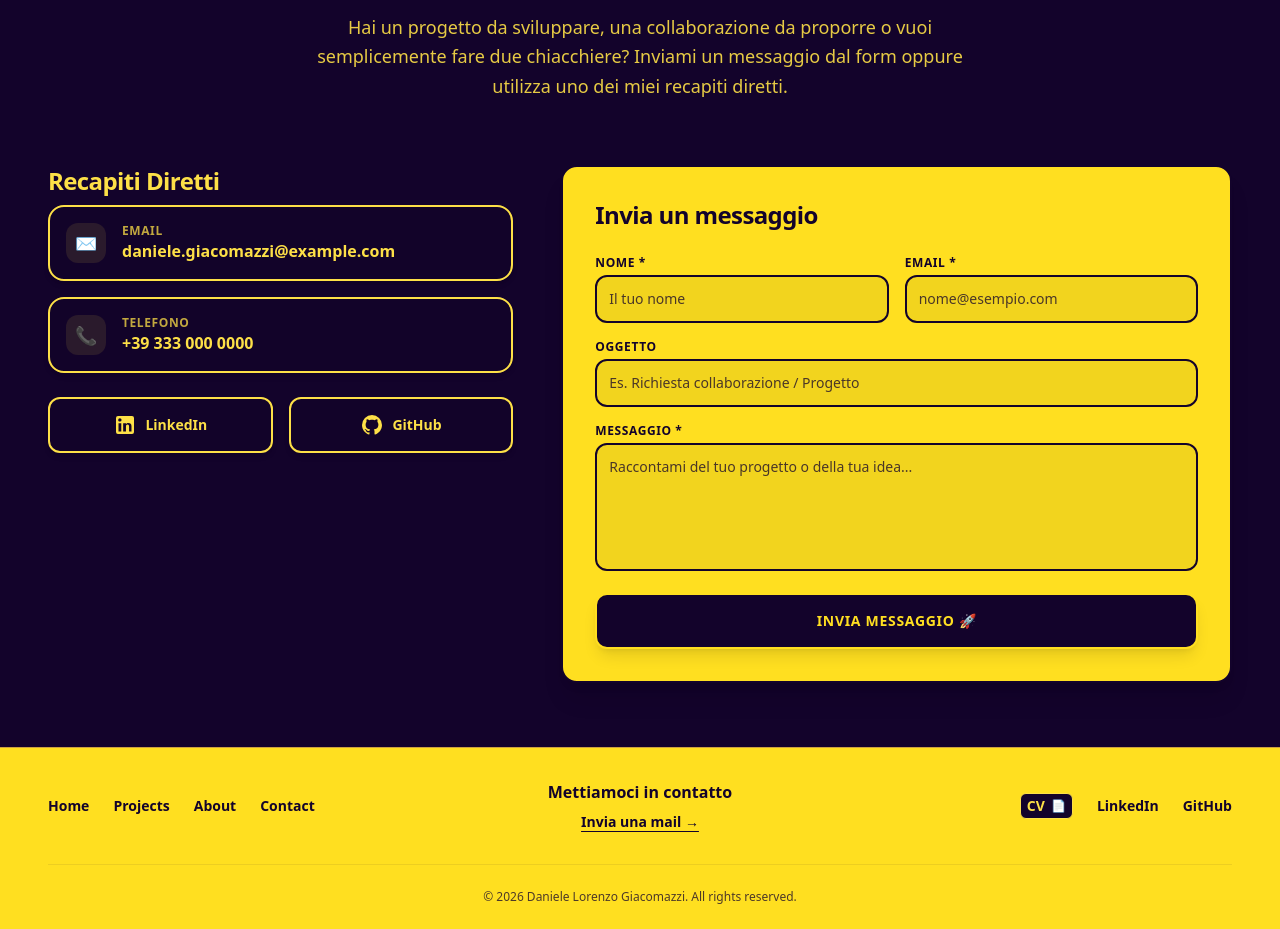
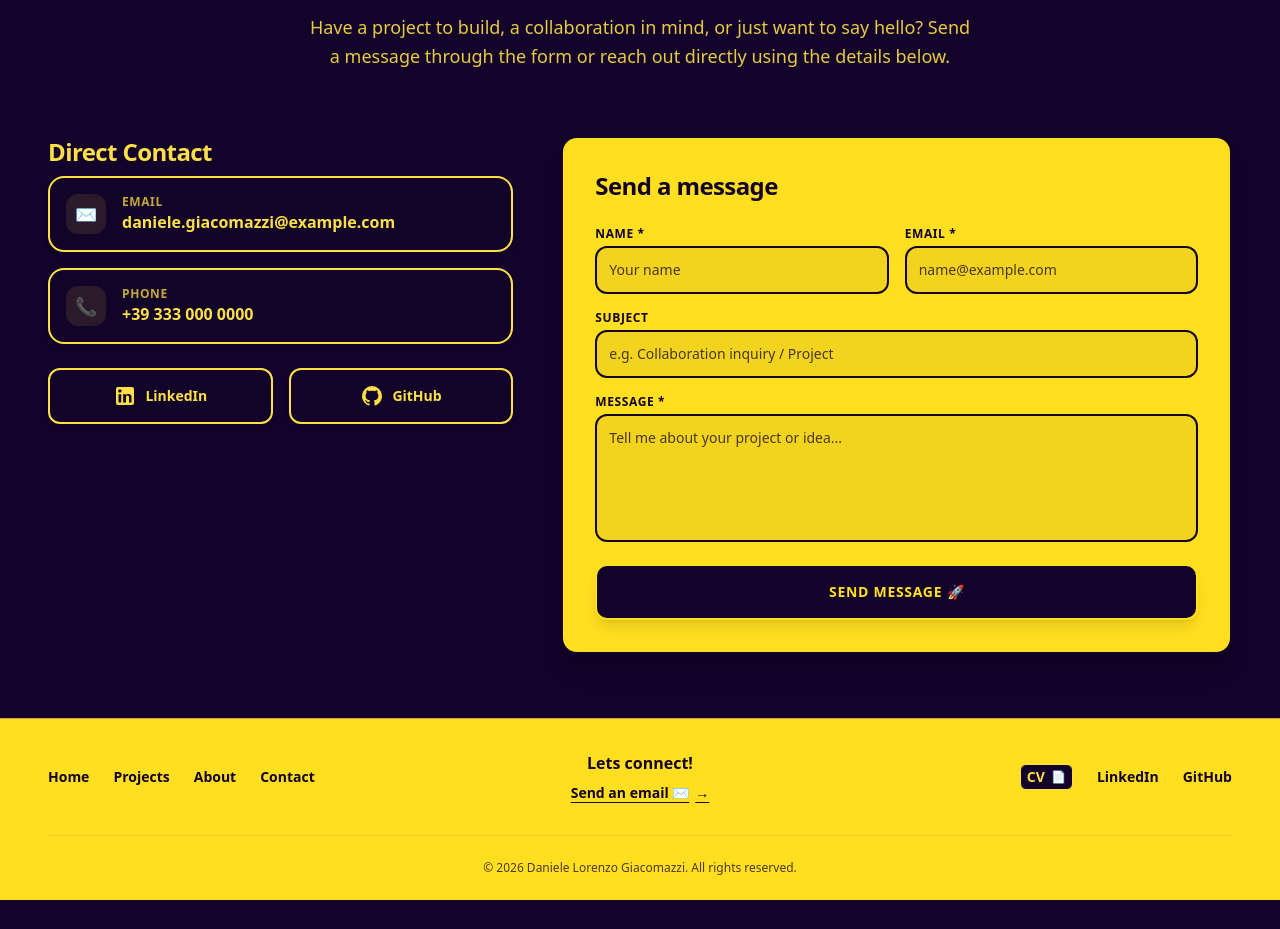
Before and after one commit to DanieleLG90/new-portfolio, a Next.js app: page /Contact in a window 1280 px wide. Shown: the part 260-1189 px from the top of the page. After the commit the page ends 1160 px from the top, so only its background shows below. Built offline with nearby package versions, Linux system fonts and the light colour scheme.

Commit message:
testi aggiornati e tradotti per pagina contatti e footer

```diff
--- a/app/Contact/page.tsx
+++ b/app/Contact/page.tsx
@@ -4,26 +4,26 @@ export default function ContactPage() {
   return (
     <main className="min-h-screen flex flex-col py-16 px-4 sm:px-6 md:px-12 max-w-7xl mx-auto w-full">
 
-      {/* Header della Pagina */}
+      {/* Page Header */}
       <div className="flex flex-col items-center text-center mb-16">
         <span className="px-4 py-1.5 mb-4 text-xs font-bold tracking-wider uppercase bg-[#13032b] text-yellow-300 light:bg-yellow-300 light:text-[#13032b] rounded-full shadow-md">
-          Disponibile per collaborazioni
+          Available for collaborations
         </span>
         <h1 className="text-4xl sm:text-5xl md:text-6xl font-black mb-6 tracking-tight">
-          Mettiamoci in contatto.
+          Get in touch.
         </h1>
         <p className="text-base sm:text-lg opacity-90 max-w-2xl leading-relaxed font-medium">
-          Hai un progetto da sviluppare, una collaborazione da proporre o vuoi semplicemente fare due chiacchiere? Inviami un messaggio dal form oppure utilizza uno dei miei recapiti diretti.
+          Have a project to build, a collaboration in mind, or just want to say hello? Send a message through the form or reach out directly using the details below.
         </p>
       </div>
 
-      {/* Griglia a 2 Colonne: Info & Form */}
+      {/* 2-Column Grid: Info & Form */}
       <div className="grid grid-cols-1 lg:grid-cols-12 gap-12 items-start">
 
-        {/* Colonna Sinistra: Recapiti Diretti & Social */}
+        {/* Left Column: Direct Contact & Social */}
         <div className="lg:col-span-5 flex flex-col space-y-6 order-2 lg:order-1">
           <h2 className="text-2xl font-black tracking-tight mb-2">
-            Recapiti Diretti
+            Direct Contact
           </h2>
 
           <div className="space-y-4">
@@ -41,7 +41,7 @@ export default function ContactPage() {
               </div>
             </a>
 
-            {/* Telefono Card */}
+            {/* Phone Card */}
             <a
               href="tel:+393330000000"
               className="flex items-center gap-4 p-4 rounded-2xl border-2 border-current bg-black/5 light:bg-white/5 hover:-translate-y-0.5 active:scale-95 transition-all duration-10 transition-colors duration-10 shadow-md group cursor-pointer"
@@ -50,7 +50,7 @@ export default function ContactPage() {
                 📞
               </div>
               <div>
-                <p className="text-[10px] sm:text-xs opacity-75 font-bold uppercase tracking-wider">Telefono</p>
+                <p className="text-[10px] sm:text-xs opacity-75 font-bold uppercase tracking-wider">Phone</p>
                 <p className="text-sm sm:text-base font-black">+39 333 000 0000</p>
               </div>
             </a>
@@ -84,7 +84,7 @@ export default function ContactPage() {
           </div>
         </div>
 
-        {/* Colonna Destra: Componente Form */}
+        {/* Right Column: Form Component */}
         <div className="lg:col-span-7 order-1 lg:order-2">
           <ContactForm />
         </div>
--- a/components/ContactForm.tsx
+++ b/components/ContactForm.tsx
@@ -22,7 +22,7 @@ export default function ContactForm() {
     e.preventDefault();
     setStatus("loading");
 
-    // Simulazione invio (in seguito collegheremo Server Actions o API di invio email)
+    // Simulated submission (connect Server Actions or an email API route later)
     setTimeout(() => {
       setStatus("success");
       setFormData({ name: "", email: "", subject: "", message: "" });
@@ -31,25 +31,25 @@ export default function ContactForm() {
 
   return (
     <div className="relative w-full max-w-2xl mx-auto">
-      {/* Mascotte posizionata sullo sfondo (z-0) */}
+      {/* Mascot positioned in the background (z-0) */}
       <FormMascot delay={600} duration={3500} />
 
-      {/* Contenitore principale a contrasto: Giallo in Dark, Viola in Light */}
+      {/* High-contrast container: Yellow in Dark, Purple in Light */}
       <div className="relative z-10 w-full max-w-2xl mx-auto p-6 sm:p-8 rounded-2xl border-2 border-current bg-yellow-300 text-[#13032b] light:bg-[#13032b] light:text-yellow-300 shadow-xl transition-colors duration-300">
-        <h3 className="text-2xl font-black mb-6 tracking-tight">Invia un messaggio</h3>
+        <h3 className="text-2xl font-black mb-6 tracking-tight">Send a message</h3>
 
         {status === "success" ? (
           <div className="p-8 rounded-xl bg-black/10 light:bg-white/10 border-2 border-current text-center space-y-3">
             <p className="text-2xl">🎉</p>
-            <p className="text-lg font-bold">Messaggio inviato con successo!</p>
+            <p className="text-lg font-bold">Message sent successfully!</p>
             <p className="text-xs sm:text-sm opacity-90 font-medium">
-              Grazie per avermi contattato. Ti risponderò il prima possibile.
+              Thanks for reaching out. I&apos;ll get back to you as soon as possible.
             </p>
             <button
               onClick={() => setStatus("idle")}
               className="mt-4 px-5 py-2.5 text-xs font-bold underline hover:opacity-80 transition-opacity cursor-pointer"
             >
-              Invia un altro messaggio
+              Send another message
             </button>
           </div>
         ) : (
@@ -57,7 +57,7 @@ export default function ContactForm() {
             <div className="grid grid-cols-1 sm:grid-cols-2 gap-4">
               <div>
                 <label className="block text-xs font-bold uppercase tracking-wider mb-1">
-                  Nome *
+                  Name *
                 </label>
                 <input
                   type="text"
@@ -65,7 +65,7 @@ export default function ContactForm() {
                   required
                   value={formData.name}
                   onChange={handleChange}
-                  placeholder="Il tuo nome"
+                  placeholder="Your name"
                   className="w-full p-3 rounded-xl border-2 border-current bg-black/5 light:bg-white/10 text-sm font-medium focus:outline-none focus:ring-2 focus:ring-current transition-all placeholder:opacity-75 placeholder:text-current"
                 />
               </div>
@@ -80,7 +80,7 @@ export default function ContactForm() {
                   required
                   value={formData.email}
                   onChange={handleChange}
-                  placeholder="nome@esempio.com"
+                  placeholder="name@example.com"
                   className="w-full p-3 rounded-xl border-2 border-current bg-black/5 light:bg-white/10 text-sm font-medium focus:outline-none focus:ring-2 focus:ring-current transition-all placeholder:opacity-75 placeholder:text-current"
                 />
               </div>
@@ -88,21 +88,21 @@ export default function ContactForm() {
 
             <div>
               <label className="block text-xs font-bold uppercase tracking-wider mb-1">
-                Oggetto
+                Subject
               </label>
               <input
                 type="text"
                 name="subject"
                 value={formData.subject}
                 onChange={handleChange}
-                placeholder="Es. Richiesta collaborazione / Progetto"
+                placeholder="e.g. Collaboration inquiry / Project"
                 className="w-full p-3 rounded-xl border-2 border-current bg-black/5 light:bg-white/10 text-sm font-medium focus:outline-none focus:ring-2 focus:ring-current transition-all placeholder:opacity-75 placeholder:text-current"
               />
             </div>
 
             <div>
               <label className="block text-xs font-bold uppercase tracking-wider mb-1">
-                Messaggio *
+                Message *
               </label>
               <textarea
                 name="message"
@@ -110,7 +110,7 @@ export default function ContactForm() {
                 required
                 value={formData.message}
                 onChange={handleChange}
-                placeholder="Raccontami del tuo progetto o della tua idea..."
+                placeholder="Tell me about your project or idea..."
                 className="w-full p-3 rounded-xl border-2 border-current bg-black/5 light:bg-white/10 text-sm font-medium focus:outline-none focus:ring-2 focus:ring-current resize-none transition-all placeholder:opacity-75 placeholder:text-current"
               ></textarea>
             </div>
@@ -120,7 +120,7 @@ export default function ContactForm() {
               disabled={status === "loading"}
               className="w-full py-4 font-black bg-[#13032b] text-yellow-300 light:bg-yellow-300 light:text-[#13032b] border-2 border-current rounded-xl shadow-lg hover:opacity-90 active:scale-95 transition-all text-sm uppercase tracking-wider disabled:opacity-75 cursor-pointer"
             >
-              {status === "loading" ? "Invio in corso..." : "Invia Messaggio 🚀"}
+              {status === "loading" ? "Sending..." : "Send Message 🚀"}
             </button>
           </form>
         )}
--- a/components/Footer.tsx
+++ b/components/Footer.tsx
@@ -29,14 +29,19 @@ export default function Footer() {
 
         {/* Colonna 2: Frase d'impatto e link alla pagina/sezione contatti */}
         <div className="flex flex-col items-center">
-          <p className="text-sm sm:text-base font-bold mb-2">
-            Mettiamoci in contatto
+          <p className="text-sm sm:text-base font-bold text-center mb-2">
+            Lets connect!
           </p>
           <a
             href="mailto:giacomazzi06@gmail.com"
-            className="text-xs sm:text-sm font-semibold underline underline-offset-4 hover:opacity-75 transition-opacity"
+            className="text-sm font-semibold underline underline-offset-4 hover:opacity-75 transition-opacity inline-flex items-center gap-1.5"
           >
-            Invia una mail &rarr;
+            <span className="hover:scale-105 transition-scale">
+              Send an email ✉️
+            </span>
+            <span aria-hidden="true" className="hover:translate-x-0.5 transition-transform">
+              &rarr;
+            </span>
           </a>
         </div>
 
```
Lines whose indentation alone changed are shown as unchanged.
